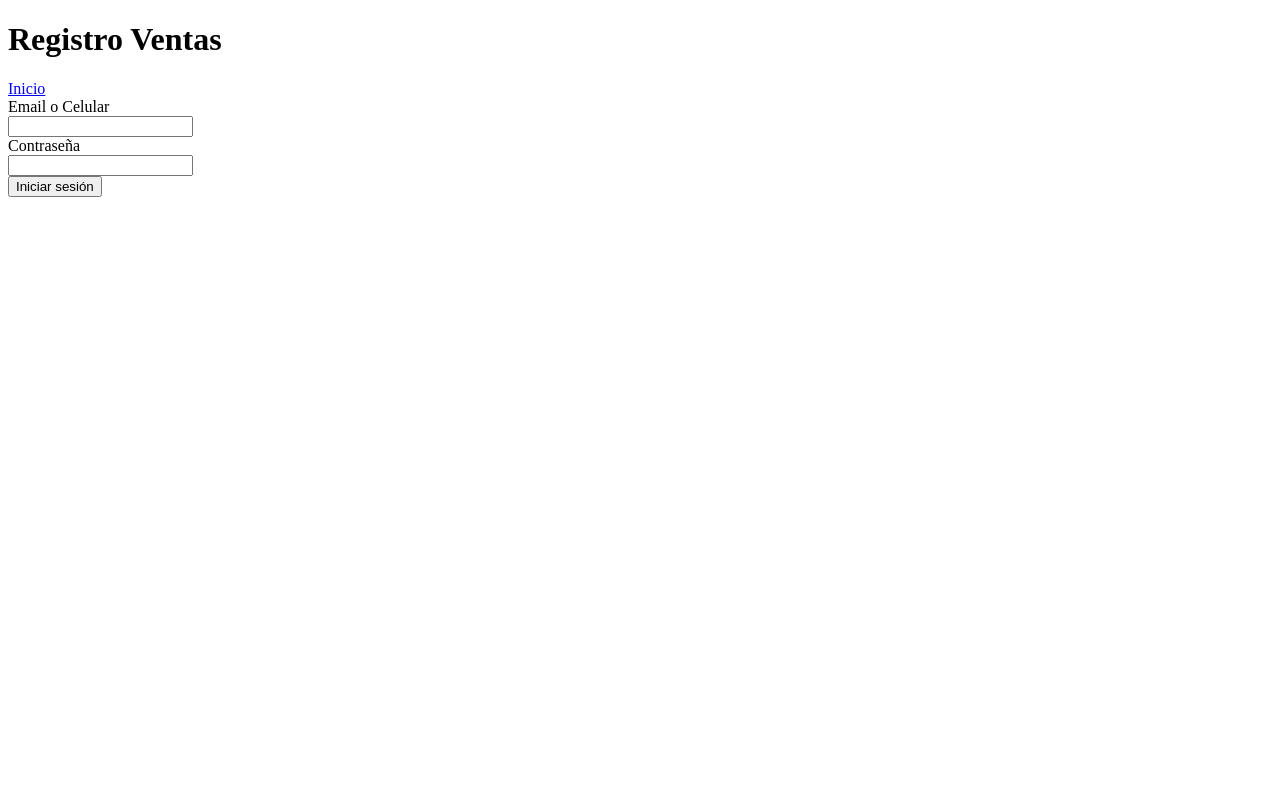
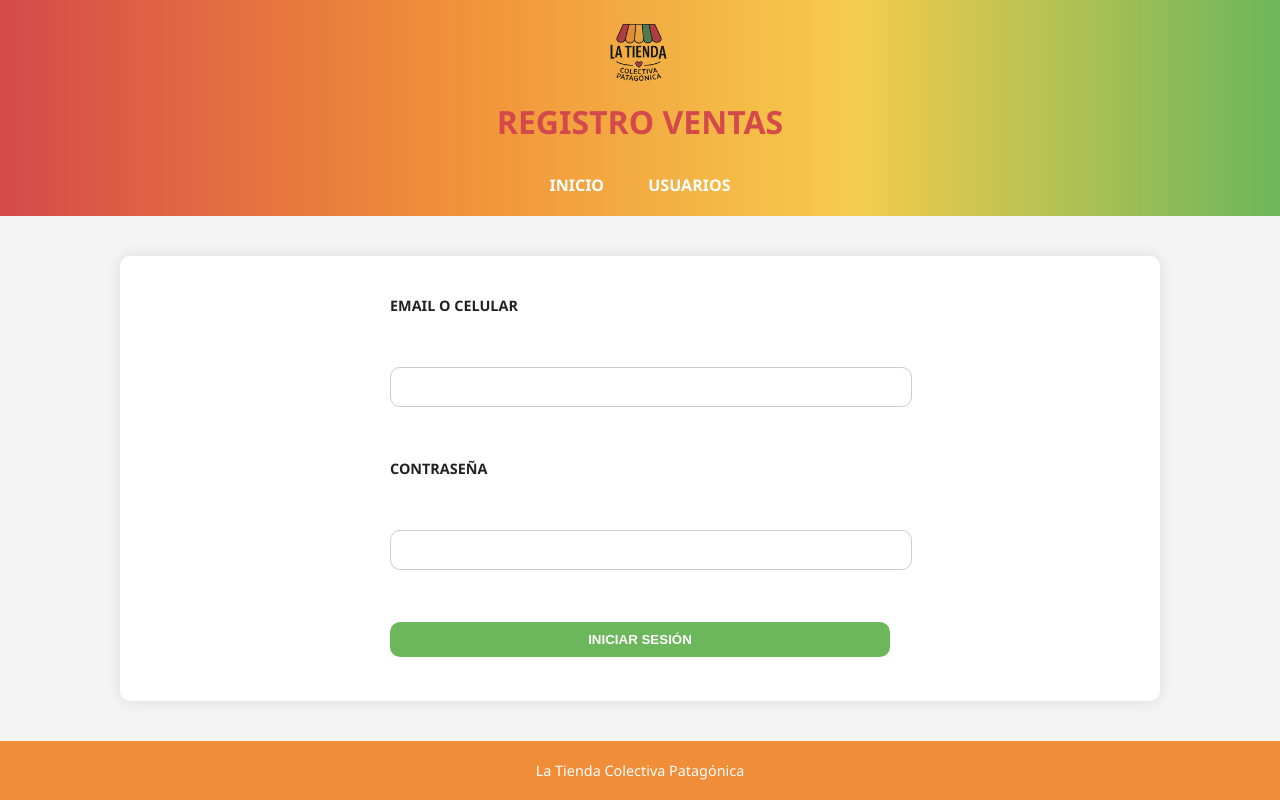
Before and after one commit to agustingomez1986/registro_ventas_django, a Django app: page /usuarios/ in a window 1280 px wide. Run offline with Django 5.2, Linux system fonts and the light colour scheme.

Commit message:
Estilo css a base.html

```diff
--- a/registro_ventas/registro_ventas/settings.py
+++ b/registro_ventas/registro_ventas/settings.py
@@ -125,6 +125,10 @@ USE_TZ = True
 
 STATIC_URL = 'static/'
 
+STATICFILES_DIRS = [
+    BASE_DIR / "static", # para que cargue desde la carpeta static global
+]
+
 # Default primary key field type
 # https://docs.djangoproject.com/en/5.2/ref/settings/#default-auto-field
 
--- /dev/null
+++ b/registro_ventas/static/css/base.css
@@ -0,0 +1,144 @@
+:root {
+    --rojo: #d44a4a;
+    --naranja: #f08d39;
+    --amarillo: #f6cc4c;
+    --verde: #6cb65b;
+    --negro: #222;
+    --gris: #f4f4f4;
+    --blanco: #fff;
+    --fuente: 'Segoe UI', Tahoma, sans-serif;
+    --bordes: 10px;
+}
+
+body {
+    margin: 0;
+    background-color: var(--gris);
+    font-family: var(--fuente);
+    color: var(--negro);
+    display: flex;
+    flex-direction: column;
+    min-height: 100vh;
+}
+
+header {
+    background: linear-gradient(to right, var(--rojo), var(--naranja), var(--amarillo), var(--verde));
+    padding: 20px;
+    display: flex;
+    flex-direction: column;
+    align-items: center;
+    text-align: center;
+}
+
+header img.logo {
+    height: 70px;
+    margin-bottom: 10px;
+}
+
+nav {
+    margin-top: 10px;
+}
+
+nav a {
+    color: var(--blanco);
+    text-decoration: none;
+    margin: 0 20px;
+    text-transform: uppercase;
+    font-weight: 600;
+    transition: opacity 0.2s ease;
+}
+
+nav a:hover {
+    opacity: 0.8;
+}
+
+main {
+    flex: 1;
+    max-width: 960px;
+    width: 90%;
+    margin: 40px auto;
+    background: var(--blanco);
+    padding: 40px;
+    border-radius: var(--bordes);
+    box-shadow: 0 0 15px rgba(0, 0, 0, 0.1);
+}
+
+/* Formularios */
+form {
+    display: flex;
+    flex-direction: column;
+    gap: 15px;
+    max-width: 500px;
+    margin: 0 auto;
+}
+
+form label {
+    font-weight: 600;
+    text-transform: uppercase;
+    font-size: 0.9em;
+}
+
+form input, form select, form textarea {
+    padding: 10px;
+    border: 1px solid #ccc;
+    border-radius: var(--bordes);
+    font-size: 1em;
+    width: 100%;
+}
+
+form button, .boton {
+    background-color: var(--verde);
+    color: var(--blanco);
+    padding: 10px 20px;
+    border: none;
+    border-radius: var(--bordes);
+    font-weight: bold;
+    cursor: pointer;
+    text-transform: uppercase;
+    transition: background-color 0.3s;
+}
+
+form button:hover, .boton:hover {
+    background-color: var(--naranja);
+}
+
+/* Tabla */
+.tabla-usuarios {
+    width: 100%;
+    border-collapse: collapse;
+    margin-top: 30px;
+}
+
+.tabla-usuarios th,
+.tabla-usuarios td {
+    padding: 12px 15px;
+    border: 1px solid #ddd;
+    text-align: left;
+}
+
+.tabla-usuarios th {
+    background-color: var(--verde);
+    color: var(--blanco);
+    text-transform: uppercase;
+}
+
+.tabla-usuarios tr:nth-child(even) {
+    background-color: #f9f9f9;
+}
+
+/* Footer */
+footer {
+    background-color: var(--naranja);
+    color: var(--blanco);
+    text-align: center;
+    padding: 20px;
+    font-size: 0.9em;
+    margin-top: auto;
+}
+
+/* Títulos */
+h1, h2, h3 {
+    color: var(--rojo);
+    text-align: center;
+    margin-top: 0;
+    text-transform: uppercase;
+}
--- a/registro_ventas/usuarios/templates/base.html
+++ b/registro_ventas/usuarios/templates/base.html
@@ -1,20 +1,26 @@
+{% load static %}
 <!DOCTYPE html>
 <html lang="es">
 <head>
     <meta charset="UTF-8">
     <meta name="viewport" content="width=device-width, initial-scale=1.0">
-    <title>{% block titulo %}Registro de ventas{% endblock %}</title>
+    <title>{% block titulo %}Panel de usuarios{% endblock %}</title>
+    <link rel="stylesheet" href="{% static 'css/base.css' %}">
 </head>
 <body>
     <header>
-        <h1>Registro Ventas</h1>
+        <img src="{% static 'img/logo_tienda.png' %}" alt='La Tienda Logo' class='logo'/>
+        <h1 class="titulo">Registro Ventas</h1>
         <nav>
             <a href="/">Inicio</a>
+            <a href="{% url 'usuarios' %}">Usuarios</a>
             {% if user.is_authenticated %}
-            <form method='post' action="{% url 'logout' %}">
-                {% csrf_token %}
-                <button type='submit'>Cerrar sesión</button>
-            </form>
+                <a href="{% url 'logout' %}" onclick="event.preventDefault(); document.getElementById('logout-form').submit();">
+                    Cerrar sesión
+                </a>
+                <form id="logout-form" method="post" action="{% url 'logout' %}" style="display:none;">
+                    {% csrf_token %}
+                </form>
             {% endif %}
         </nav>
     </header>
@@ -41,5 +47,8 @@
         </div>
         {% endblock %}
     </main>
+    <footer>
+        La Tienda Colectiva Patagónica
+    </footer>
 </body>
 </html>
```
Also changed, not shown: registro_ventas/static/img/logo_tienda.png (added).
